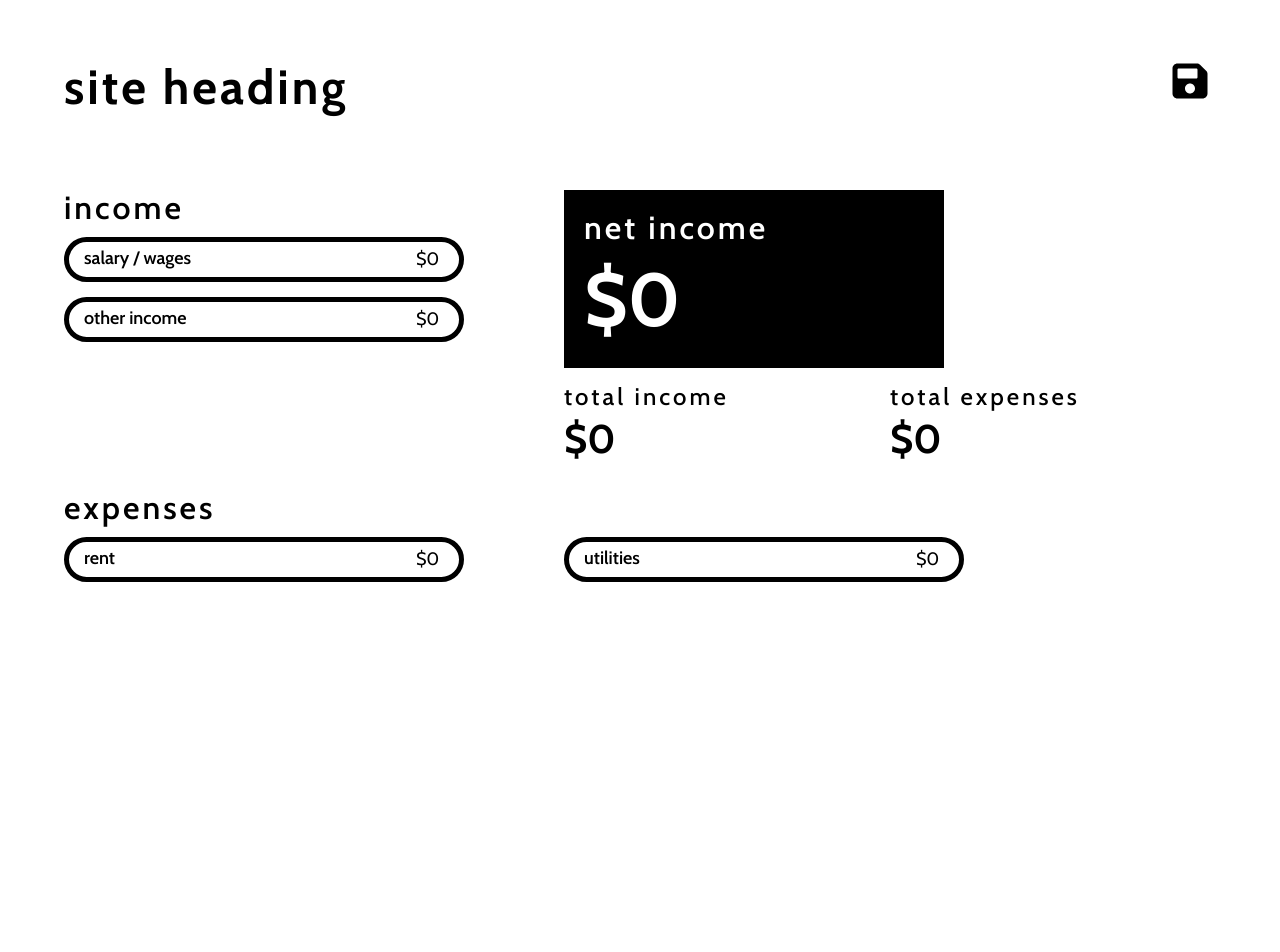
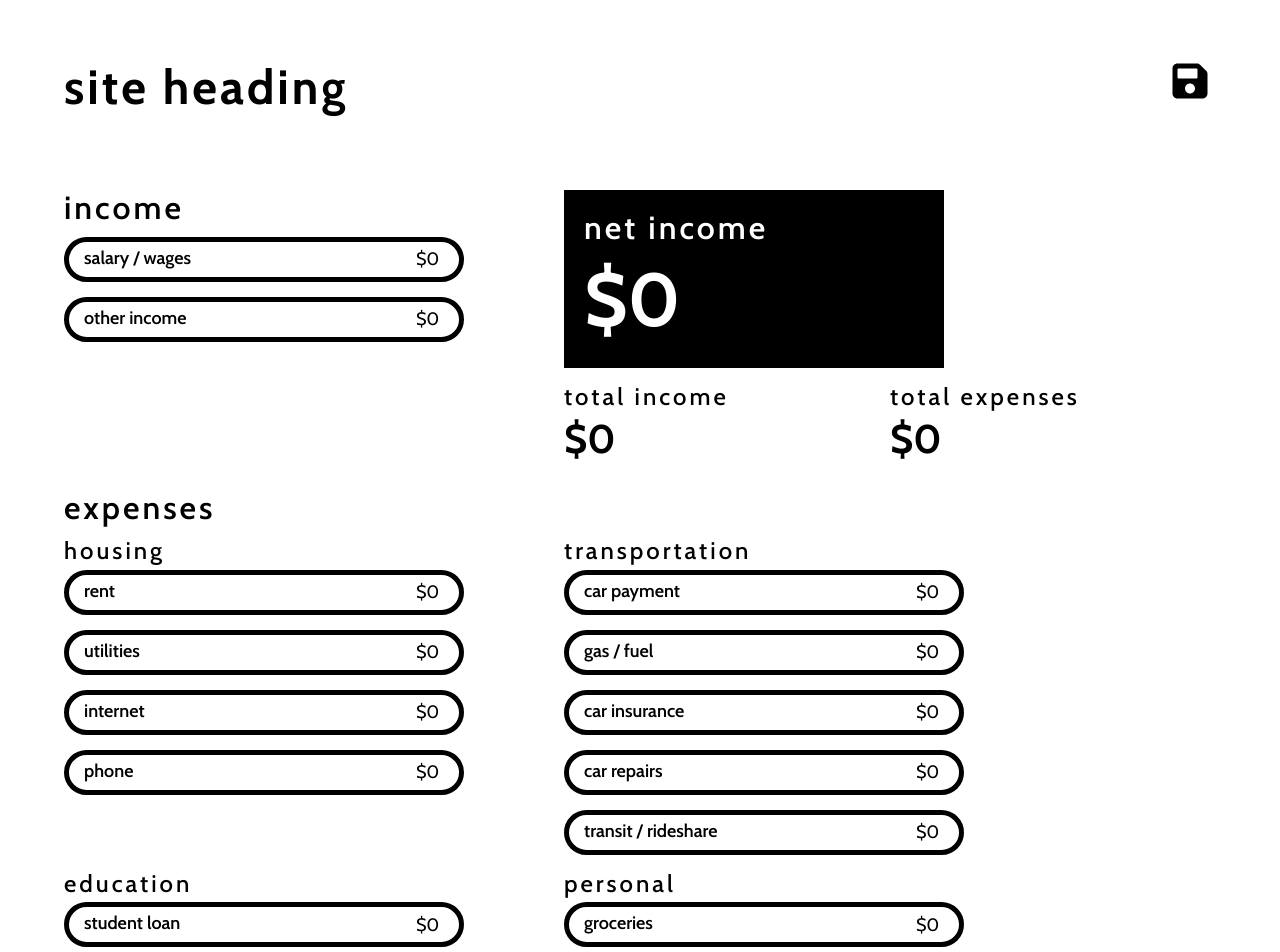
Before and after one commit to frances-m/budget-app, a React (Create React App) app: page / in a window 1280 px wide. Shown: the top 952 px of the page. Before the commit the page ends 800 px from the top, so only its background shows below. Built offline with nearby package versions, Linux system fonts and the light colour scheme; no server answers; the database is empty.

Commit message:
add more expense categories and expenses logic

```diff
--- a/src/App.css
+++ b/src/App.css
@@ -94,7 +94,13 @@ button {
 	opacity: 1 !important;
 }
 
-/*** INPUT STYLES ***/
+/*** INPUT & FORM STYLES ***/
+fieldset {
+	border: none;
+	padding: 0;
+	margin: 0;
+}
+
 .input-container {
 	position: relative;
 }
--- a/src/App.js
+++ b/src/App.js
@@ -15,14 +15,63 @@ function App() {
         wages: 0,
         otherIncome: 0
     });
-    const [expenses, setExpenses] = useState({
-        rent: 0,
-        utilities: 0
-    });
+
+    const [expenses, setExpenses] = useState([
+        {
+            categoryName: "Housing",
+            subcategories: [
+                {name: "Rent", id: "housing-1", index: 0},
+                {name: "Utilities", id: "housing-2", index: 1},
+                {name: "Internet", id: "housing-3", index: 2},
+                {name: "Phone", id: "housing-4", index: 3}
+            ],
+            id: 0
+        },
+        {
+            categoryName: "Transportation",
+            subcategories: [
+                {name: "Car Payment", id: "transportation-1", index: 0},
+                {name: "Gas / Fuel", id: "transportation-2", index: 1},
+                {name: "Car Insurance", id: "transportation-3", index: 2},
+                {name: "Car Repairs", id: "transportation-4", index: 3},
+                {name: "Transit / Rideshare", id: "transportation-5", index: 4},
+            ],
+            id: 1
+        },
+        {
+            categoryName: "Education",
+            subcategories: [
+                {name: "Student Loan", id: "education-1", index: 0},
+                {name: "Tuition", id: "education-2", index: 1}
+            ],
+            id: 2
+        },
+        {
+            categoryName: "Personal",
+            subcategories: [
+                {name: "Groceries", id: "personal-1", index: 0},
+                {name: "Clothing", id: "personal-2", index: 1},
+                {name: "Entertainment", id: "personal-3", index: 2},
+                {name: "Medical", id: "personal-4", index: 3},
+                {name: "Pet Supplies", id: "personal-5", index: 4},
+            ],
+            id: 3
+        },
+        {
+            categoryName: "Other",
+            subcategories: [
+                {name: "Other", id: "other-1", index: 0}
+            ],
+            id: 4
+        }
+    ]);
+
+    const [expenseValues, setExpenseValues] = useState([[0,0,0,0],[0,0,0,0,0],[0,0],[0,0,0,0,0],[0]]);
 
     const [totalIncome, setTotalIncome] = useState("$0");
     const [totalExpenses, setTotalExpenses] = useState("$0");
     const [netIncome, setNetIncome] = useState("$0");
+
 
     useEffect(() => {
         let calcIncome = 0;
@@ -32,14 +81,16 @@ function App() {
             calcIncome += Number(income[key]);
         }
 
-        for (let key in expenses) {
-            calcExpenses += Number(expenses[key]);
-        }
+        expenseValues.forEach((category) => {
+            category.forEach((value) => {
+                calcExpenses += value;
+            })
+        })
 
         setTotalIncome(calcIncome);
         setTotalExpenses(calcExpenses);
         setNetIncome(calcIncome - calcExpenses);
-    }, [income, expenses]);
+    }, [income, expenseValues]);
 
     useEffect(() => {
         const database = getDatabase(firebase);
@@ -49,11 +100,11 @@ function App() {
             const data = response.val();
             setIncome(data.income);
             setExpenses(data.expenses);
+            setExpenseValues(data.expenseValues);
         })
     }, []);
 
-    const handleInputChange = (e) => {
-        const key = e.target.name;
+    const handleInputChange = (e, needKey = true) => {
         let value;
 
         if (e.target.value !== "$") {
@@ -67,8 +118,12 @@ function App() {
         if (value > 99999) {
             return;
         }
-
-        return [key, value];
+        if (needKey) {
+            const key = e.target.name;
+            return [key, value];
+        } else {
+            return value;
+        }
     }
 
     const updateIncome = (e) => {
@@ -85,18 +140,26 @@ function App() {
         }
     }
 
-    const updateExpenses = (e) => {
-        try {
-            const [key, value] = handleInputChange(e);
+    const updateExpenses = (e, categoryIndex, subcategoryIndex) => {
+        const value = handleInputChange(e, false);
+        let i = 0;
 
-            setExpenses(prev => ({
-                ...prev,
-                [key]: value
-            }));
-
-        } catch (err) {
+        if (value === undefined) {
             return;
         }
+
+        setExpenseValues(prev => {
+            return prev.map((categoryValue) => {
+                if (i === categoryIndex) {
+                    console.log(value);
+                    categoryValue[subcategoryIndex] = value;
+                    i++
+                } else {
+                    i++;
+                }
+                return categoryValue;
+            })
+        })
     }
 
     const save = () => {
@@ -109,7 +172,7 @@ function App() {
         saveIconEl.classList.toggle('show');
         successIconEl.classList.toggle('show');
 
-        set(dbRef, {income, expenses})
+        set(dbRef, {income, expenses, expenseValues})
             .then(() => {
                 setTimeout(() => {
                     saveIconEl.classList.toggle('show');
@@ -128,10 +191,11 @@ function App() {
             <main className="wrapper">
                 <Income income={income} updateIncome={updateIncome} />
                 <Results totalIncome={totalIncome} totalExpenses={totalExpenses} netIncome={netIncome} />
-                <Expenses expenses={expenses} updateExpenses={updateExpenses} />
+                <Expenses expenses={expenses} updateExpenses={updateExpenses} expenseValues={expenseValues} />
             </main>
         </>
     );
 }
 
+
 export default App;
--- a/src/components/Expenses.js
+++ b/src/components/Expenses.js
@@ -1,18 +1,28 @@
-const Expenses = ({ expenses, updateExpenses }) => {
+
+
+const Expenses = ({ expenses, updateExpenses, expenseValues }) => {
 
     return (
         <section className="expenses">
             <h2>Expenses</h2>
             <form action="">
-                <div className="input-container">
-                    <label htmlFor="rent">rent</label>
-                    <input type="text" name="rent" id="rent" value={`$${expenses.rent.toLocaleString()}`} onChange={updateExpenses} />
-                </div>
-
-                <div className="input-container">
-                    <label htmlFor="utilities">utilities</label>
-                    <input type="text" name="utilities" id="utilities" value={`$${expenses.utilities.toLocaleString()}`} onChange={updateExpenses} />
-                </div>
+                { expenses.map((category) => {
+                    return (
+                        <fieldset key={category.id}>
+                            <h3>{category.categoryName}</h3>
+                            {
+                                category.subcategories.map((subcategory) => {
+                                    return (
+                                        <div className="input-container" key={subcategory.id}>
+                                            <label htmlFor={subcategory.name}>{subcategory.name}</label>
+                                            <input type="text" name={subcategory.name} id={subcategory.name} value={`$${expenseValues[category.id][subcategory.index].toLocaleString()}`} onChange={event => updateExpenses(event, category.id, subcategory.index)} />
+                                        </div>
+                                    )
+                                })
+                            }
+                        </fieldset>
+                    )
+                })}
             </form>
         </section>
     )
```
